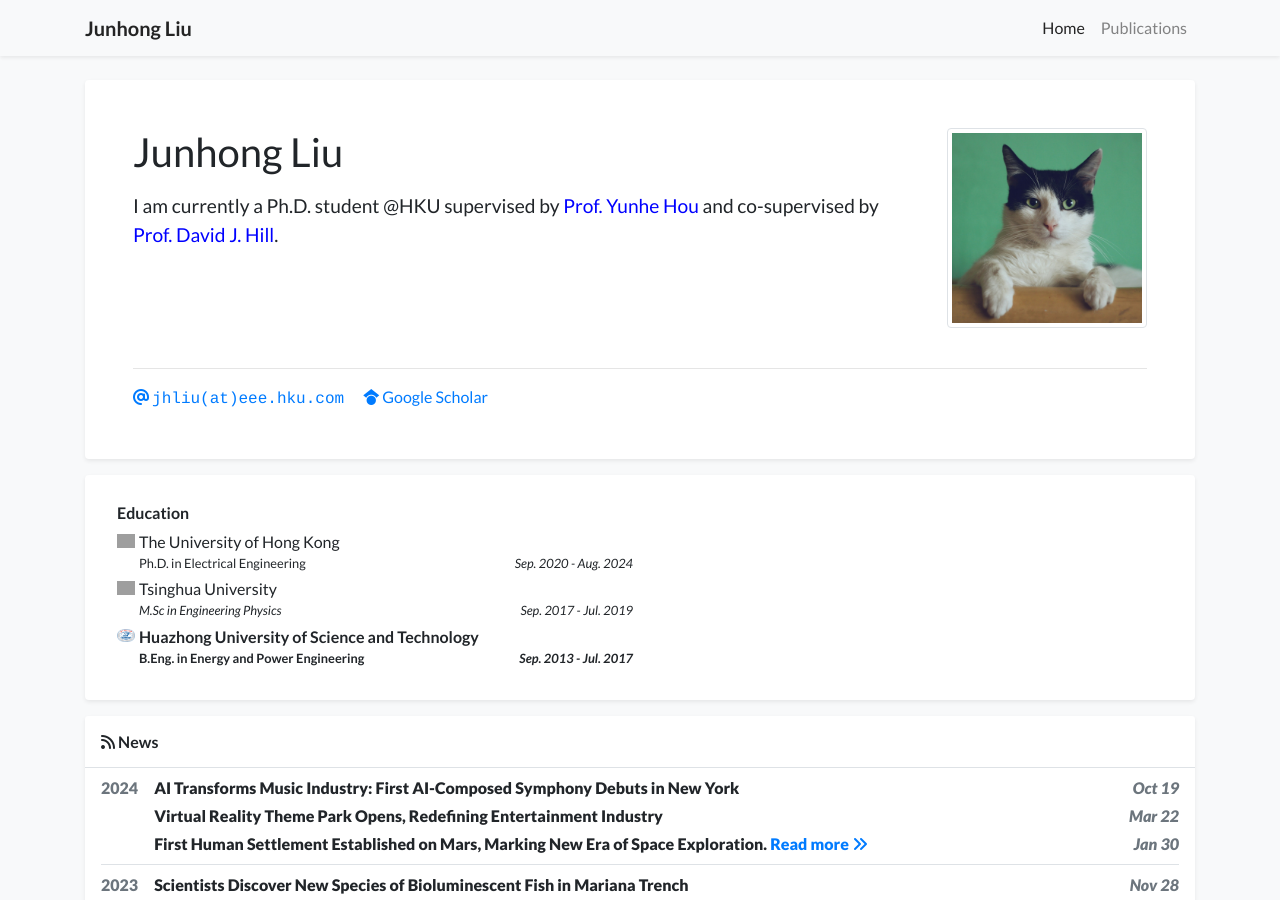
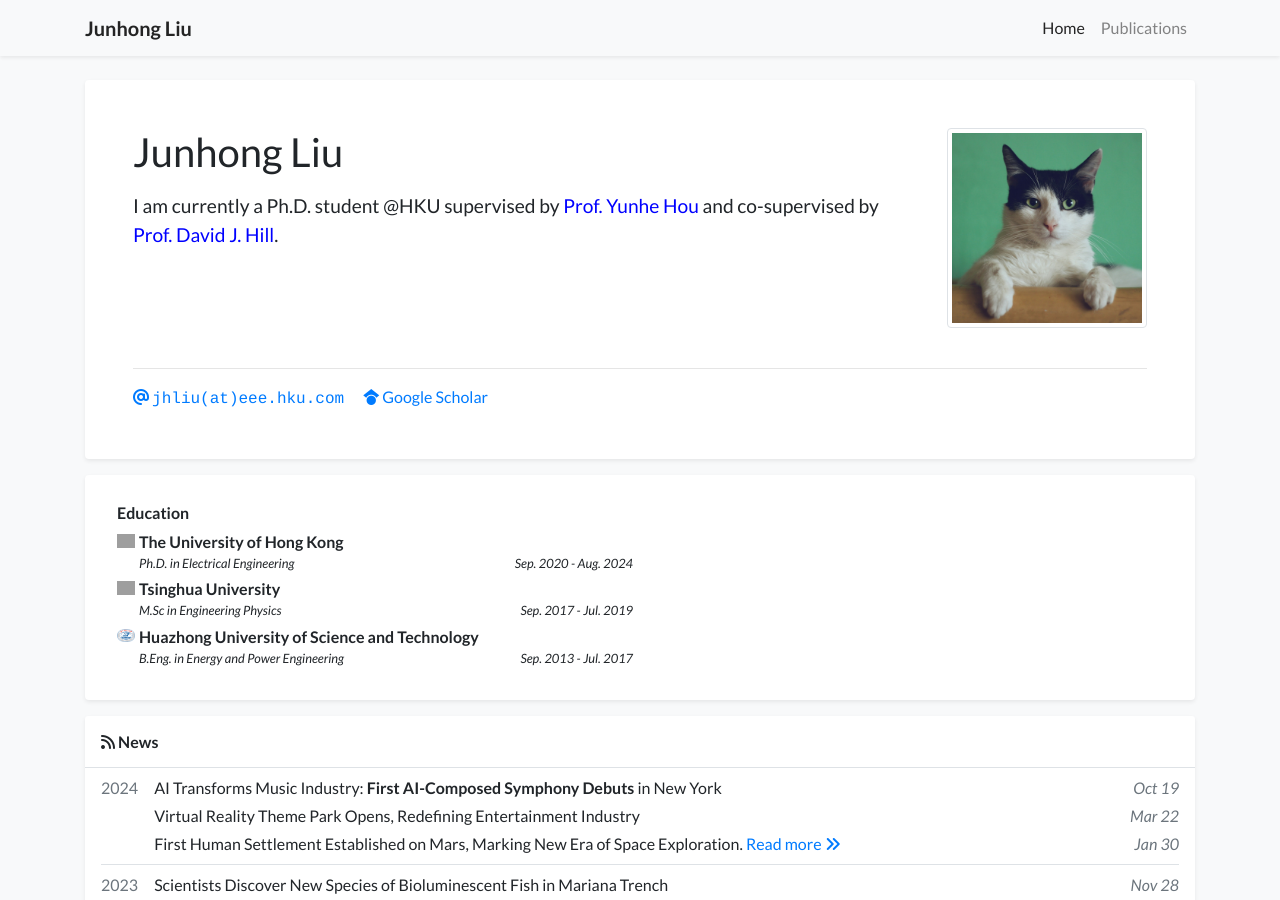
Before and after one commit to johnny-eee/academic-homepage-main, a Jekyll site: the page built from index.html, in a window 1280 px wide and 900 px high. Built offline with Jekyll 4.4.1, drawn with Linux system fonts in a browser that asks for light colours; a style sheet for code colours, icons or effects is not loaded; grey boxes are pictures that could not be loaded.

```diff
--- a/_data/profile.yml
+++ b/_data/profile.yml
@@ -29,20 +29,20 @@ portrait_caption: >-
   Photo by Manja Vitolic on Unsplash (this caption is optional, comment it out to disable).
 
 education:
-- name: The University of Hong Kong
+- name: <b>The University of Hong Kong</b>
   logo: /assets/images/badges/hku.png
-  position: Ph.D. in Electrical Engineering
+  position: <i>Ph.D. in Electrical Engineering</i>
   date: Sep. 2020 - Aug. 2024
 
-- name: Tsinghua University
+- name: <b>Tsinghua University</b>
   logo: /assets/images/badges/Tsinghua.png
   position: <i>M.Sc in Engineering Physics</i>
   date: Sep. 2017 - Jul. 2019
 
-- name: <b>Huazhong University of Science and Technology
+- name: <b>Huazhong University of Science and Technology</b>
   logo: /assets/images/badges/Hust.png
-  position: <b>B.Eng. in Energy and Power Engineering</b>
-  date: <b>Sep. 2013 - Jul. 2017
+  position: <i>B.Eng. in Energy and Power Engineering</i>
+  date: Sep. 2013 - Jul. 2017
 
 # experience:
 # - name: Peking University
```
